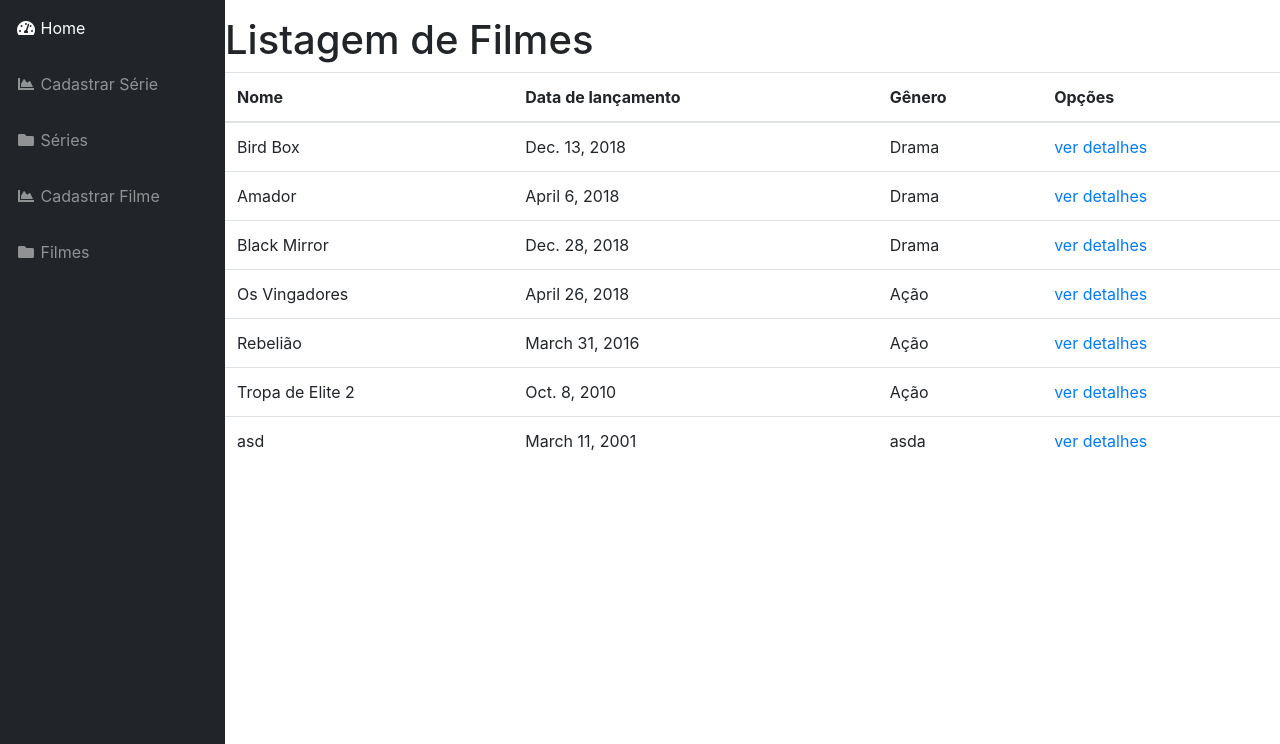
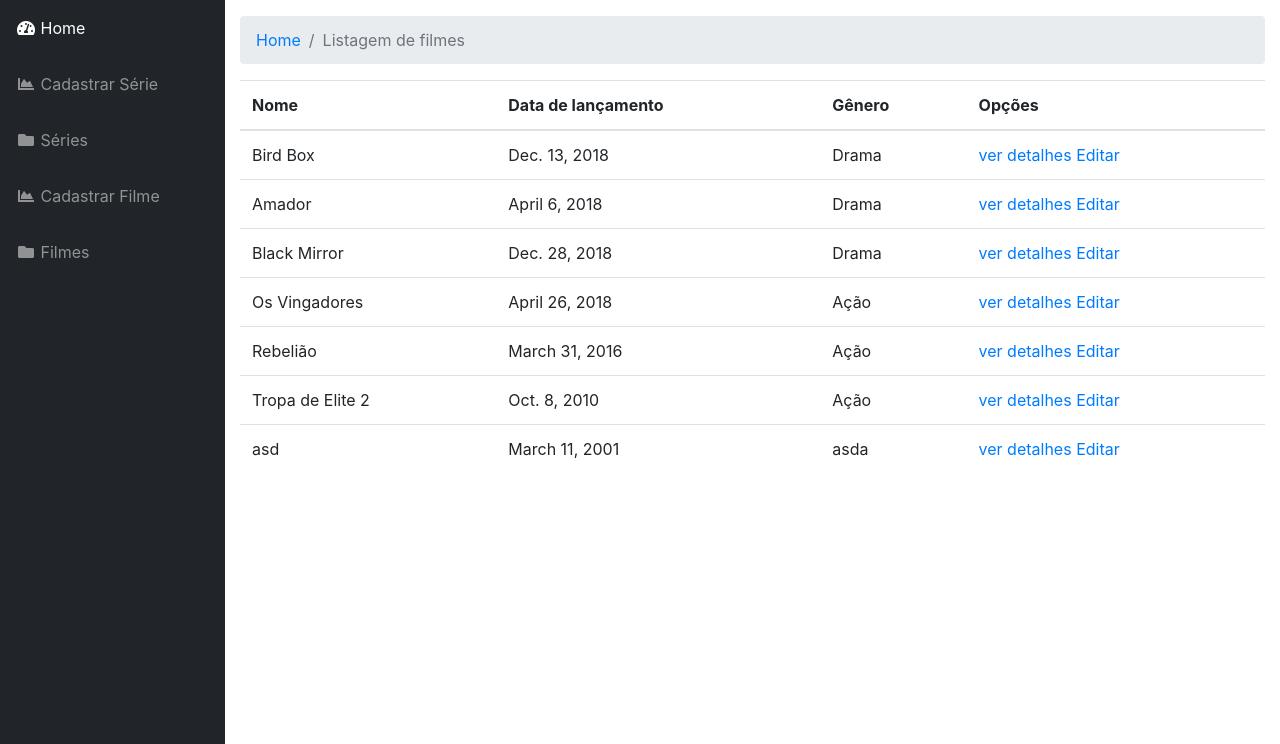
Before and after one commit to matheusmenezes48/locadora, a Django app: page /filmes/filme/ in a window 1280 px wide. Shown: the part 56-800 px from the top of the page. Run offline with Django 3.2, Linux system fonts and the light colour scheme; data comes from the database, SQL or seed files in the repository; some libraries are stand-ins or nearby versions.

Commit message:
implementei o método edit para filme.

```diff
--- a/filmes/templates/base.html
+++ b/filmes/templates/base.html
@@ -95,7 +95,7 @@
             </li>
         </ul>
         <div id="content-wrapper">
-            <div class="container-fuid">
+            <div class="container-fluid">
                 {% block content%} {% endblock %}
             </div>
         </div>
--- a/filmes/templates/filme/list.html
+++ b/filmes/templates/filme/list.html
@@ -1,7 +1,11 @@
-{% extends "base.html" %}
-{% load static %}
-{% block content %}
-<h1>Listagem de Filmes</h1>
+{% extends "base.html" %} {% load static %} {% block content %}
+
+<ol class="breadcrumb">
+    <li class="breadcrumb-item">
+        <a href="/filmes/">Home</a>
+    </li>
+    <li class="breadcrumb-item active">Listagem de filmes</li>
+</ol>
 <div class="row">
     <div class="container">
         <table class="table">
@@ -21,6 +25,7 @@
                     <td>{{filme.genero}}</td>
                     <td>
                         <a href="/filmes/filme/{{filme.id}}/">ver detalhes</a>
+                        <a href="/filmes/filme/{{filme.id}}/edit/">Editar</a>
                     </td>
                 </tr>
                 {% endfor %}
--- a/filmes/templates/filme/show.html
+++ b/filmes/templates/filme/show.html
@@ -1,4 +1,10 @@
 {% extends "base.html" %} {% load static %} {% block content %}
+<ol class="breadcrumb">
+    <li class="breadcrumb-item">
+        <a href="/filmes/filme">filmes</a>
+    </li>
+    <li class="breadcrumb-item active">detalhes da Série</li>
+</ol>
 <div class="col-md-12">
     <div>
         <label>nome : </label>
--- a/filmes/urls.py
+++ b/filmes/urls.py
@@ -6,6 +6,7 @@ urlpatterns = [
     path('filme/',views.filme_list),
     path('filme/<int:filme_id>/',views.filme_show),
     path('filme/form/',views.form_filme),
+    path('filme/<int:filme_id>/edit/',views.filme_edit),
     path('serie/',views.serie_list),
     path('serie/<int:serie_id>/',views.serie_show),
     path('serie/form/',views.form_serie)
--- a/filmes/views.py
+++ b/filmes/views.py
@@ -27,6 +27,20 @@ def form_filme(request):
         form = FilmeForm()
         return render(request,'filme/form.html',{'form':form})
 
+def filme_edit(request,filme_id):
+    if (request.method == 'POST'):
+        filme = Filme.objects.get(pk=filme_id)
+        form = FilmeForm(request.POST, instance=filme)
+        if (form.is_valid()):
+            form.save()
+            return redirect ('/filmes/filme/')
+        else:
+            return render(request,'filme/edit.html', {'form':form, 'filme_id':filme_id})
+    else:
+        filme = Filme.objects.get(pk=filme_id)
+        form = FilmeForm(instance=filme)
+        return render(request,'filme/edit.html', {'form':form, 'filme_id':filme_id})
+
 def serie_list(request):
     series = Serie.objects.all()
     return render(request, 'serie/list.html',{'series':series})
```
Also changed, not shown: filmes/templates/filme/edit.html (renamed from filmes/templates/filme/form.html, +10 -2 lines), filmes/templates/serie/list.html (+6 -1 lines).
